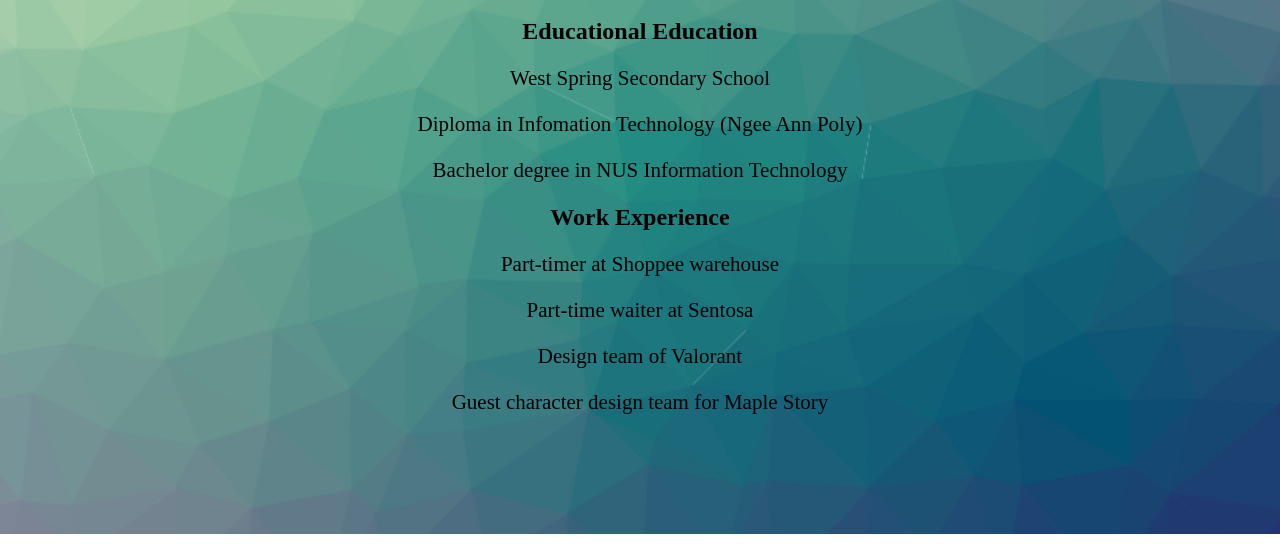
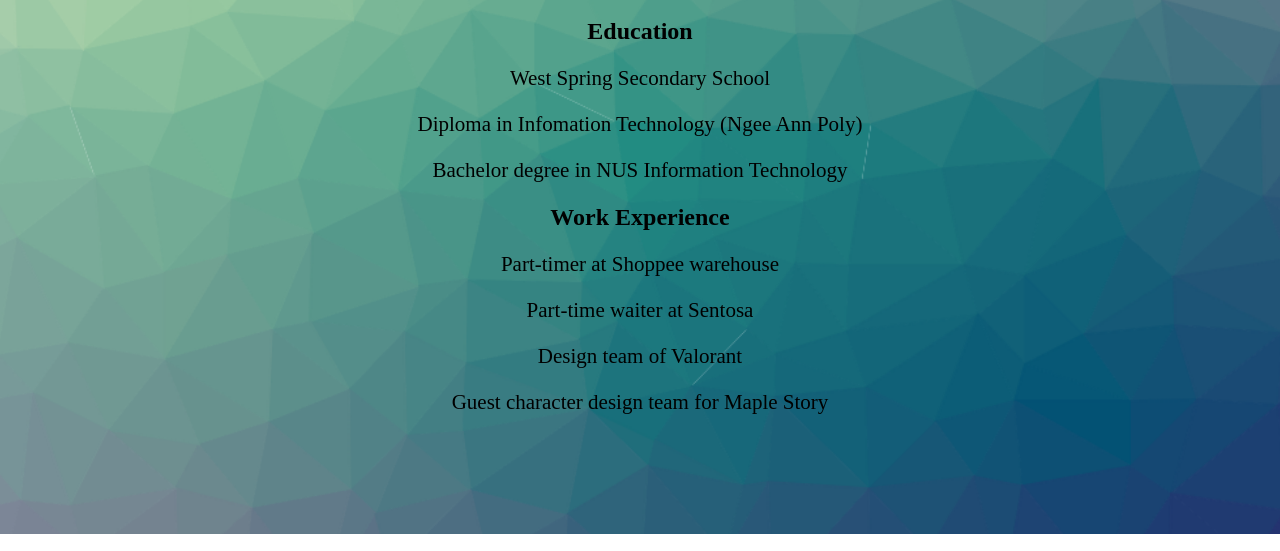
Before and after one commit to AngMingZe/Assg-1, a plain HTML site: page index.html in a window 1280 px wide. Shown: the part 249-800 px from the top of the page. Drawn offline with Linux system fonts and the light colour scheme.

Commit message:
README updates

```diff
--- a/index.html
+++ b/index.html
@@ -24,7 +24,7 @@
     </header>
 
     <div class = "edu">
-        <h2>Educational Education</h2>
+        <h2>Education</h2>
         <p> West Spring Secondary School</p>
         <p> Diploma in Infomation Technology (Ngee Ann Poly)</p>
         <p> Bachelor degree in NUS Information Technology</p>
```
Also changed, not shown: 1 other file.
